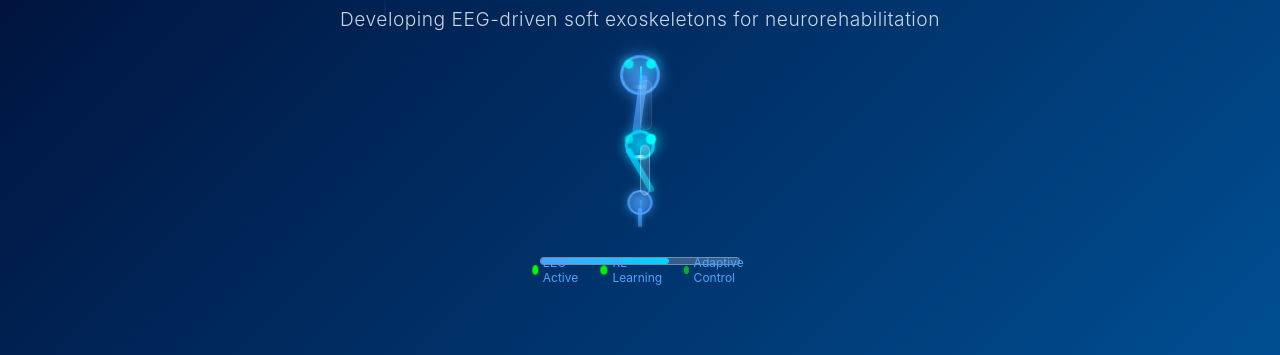
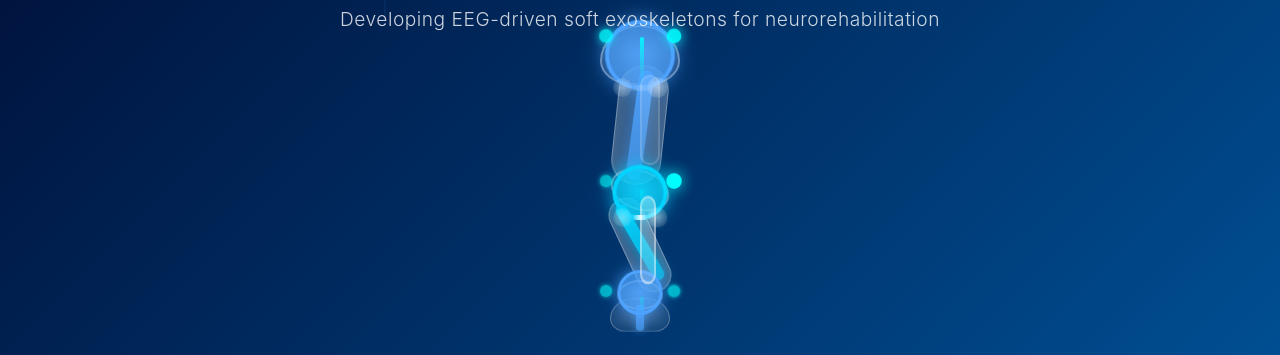
Before and after one commit to SoroushZare/soroushzare.github.io, a plain HTML site: page index.html in a window 1280 px wide. Shown: the part 445-800 px from the top of the page. Drawn offline with Linux system fonts and the light colour scheme.

Commit message:
Enhanced exoskeleton with realistic human upper limb - Added human arm silhouette with anatomical features - Made exoskeleton 67% larger (500x350px vs 300x200px) - Added realistic shoulder, bicep, forearm, wrist, and hand - Integrated 6 EEG electrodes with better placement - Added muscle activity indicators - Enhanced soft actuators and force feedback - Improved visual hierarchy with human arm as base layer

```diff
--- a/index.html
+++ b/index.html
@@ -810,67 +810,96 @@
     </div>
   </div>
 
-  <!-- Upper Limb Exoskeleton Animation -->
-  <div id="exoskeletonAnimation" style="position: absolute; top: 60%; left: 50%; transform: translateX(-50%); opacity: 0; transition: all 2s ease;">
-    <!-- Exoskeleton Container -->
-    <div style="position: relative; width: 300px; height: 200px;">
-      <!-- Shoulder Joint -->
-      <div style="position: absolute; top: 20px; left: 50%; transform: translateX(-50%); width: 40px; height: 40px; background: radial-gradient(circle, rgba(77, 163, 255, 0.8), rgba(77, 163, 255, 0.4)); border-radius: 50%; border: 3px solid rgba(77, 163, 255, 0.9); box-shadow: 0 0 15px rgba(77, 163, 255, 0.6); animation: shoulderRotate 3s ease-in-out infinite;"></div>
-
-      <!-- Upper Arm Segment -->
-      <div style="position: absolute; top: 40px; left: 50%; transform: translateX(-50%); width: 8px; height: 60px; background: linear-gradient(to bottom, rgba(77, 163, 255, 0.9), rgba(77, 163, 255, 0.6)); border-radius: 4px; box-shadow: 0 0 10px rgba(77, 163, 255, 0.5); animation: armSwing 2.5s ease-in-out infinite;"></div>
+  <!-- Realistic Human Upper Limb with Exoskeleton Animation -->
+  <div id="exoskeletonAnimation" style="position: absolute; top: 55%; left: 50%; transform: translateX(-50%); opacity: 0; transition: all 2s ease;">
+    <!-- Human Arm and Exoskeleton Container -->
+    <div style="position: relative; width: 500px; height: 350px;">
+
+      <!-- Human Upper Limb Silhouette -->
+      <!-- Shoulder -->
+      <div style="position: absolute; top: 30px; left: 50%; transform: translateX(-50%); width: 80px; height: 60px; background: radial-gradient(ellipse at center, rgba(255, 255, 255, 0.3) 0%, rgba(255, 255, 255, 0.1) 70%, transparent 100%); border-radius: 50% 50% 40% 40% / 60% 60% 40% 40%; border: 2px solid rgba(255, 255, 255, 0.4);"></div>
+
+      <!-- Upper Arm (Bicep/Tricep) -->
+      <div style="position: absolute; top: 70px; left: 50%; transform: translateX(-50%); width: 50px; height: 120px; background: linear-gradient(90deg, rgba(255, 255, 255, 0.25) 0%, rgba(255, 255, 255, 0.15) 50%, rgba(255, 255, 255, 0.25) 100%); border-radius: 25px; border: 1px solid rgba(255, 255, 255, 0.3); animation: humanArmSwing 2.5s ease-in-out infinite;"></div>
 
       <!-- Elbow Joint -->
-      <div style="position: absolute; top: 95px; left: 50%; transform: translateX(-50%); width: 30px; height: 30px; background: radial-gradient(circle, rgba(0, 212, 255, 0.8), rgba(0, 212, 255, 0.4)); border-radius: 50%; border: 3px solid rgba(0, 212, 255, 0.9); box-shadow: 0 0 12px rgba(0, 212, 255, 0.6); animation: elbowFlex 2s ease-in-out infinite;"></div>
-
-      <!-- Forearm Segment -->
-      <div style="position: absolute; top: 110px; left: 50%; transform: translateX(-50%); width: 6px; height: 50px; background: linear-gradient(to bottom, rgba(0, 212, 255, 0.9), rgba(0, 212, 255, 0.6)); border-radius: 3px; box-shadow: 0 0 8px rgba(0, 212, 255, 0.5); animation: forearmSwing 2.2s ease-in-out infinite;"></div>
-
-      <!-- Wrist Joint -->
-      <div style="position: absolute; top: 155px; left: 50%; transform: translateX(-50%); width: 25px; height: 25px; background: radial-gradient(circle, rgba(77, 163, 255, 0.8), rgba(77, 163, 255, 0.4)); border-radius: 50%; border: 2px solid rgba(77, 163, 255, 0.9); box-shadow: 0 0 10px rgba(77, 163, 255, 0.6); animation: wristRotate 1.8s ease-in-out infinite;"></div>
-
-      <!-- Hand Segment -->
-      <div style="position: absolute; top: 170px; left: 50%; transform: translateX(-50%); width: 4px; height: 25px; background: linear-gradient(to bottom, rgba(77, 163, 255, 0.9), rgba(77, 163, 255, 0.6)); border-radius: 2px; box-shadow: 0 0 6px rgba(77, 163, 255, 0.5); animation: handGrasp 1.5s ease-in-out infinite;"></div>
-
-      <!-- Soft Actuators -->
-      <div style="position: absolute; top: 45px; left: 50%; transform: translateX(-50%); width: 12px; height: 50px; background: linear-gradient(to bottom, rgba(255, 255, 255, 0.3), rgba(255, 255, 255, 0.1)); border-radius: 6px; border: 1px solid rgba(255, 255, 255, 0.4); animation: softActuator1 2.8s ease-in-out infinite;"></div>
-      <div style="position: absolute; top: 115px; left: 50%; transform: translateX(-50%); width: 10px; height: 40px; background: linear-gradient(to bottom, rgba(255, 255, 255, 0.3), rgba(255, 255, 255, 0.1)); border-radius: 5px; border: 1px solid rgba(255, 255, 255, 0.4); animation: softActuator2 2.3s ease-in-out infinite;"></div>
-
-      <!-- EEG Electrodes on Exoskeleton -->
-      <div style="position: absolute; top: 25px; left: 45%; width: 8px; height: 8px; background: #00ffff; border-radius: 50%; box-shadow: 0 0 8px #00ffff; animation: eegElectrode1 1.5s infinite;"></div>
-      <div style="position: absolute; top: 25px; right: 45%; width: 8px; height: 8px; background: #00ffff; border-radius: 50%; box-shadow: 0 0 8px #00ffff; animation: eegElectrode2 1.7s infinite;"></div>
-      <div style="position: absolute; top: 100px; left: 45%; width: 8px; height: 8px; background: #00ffff; border-radius: 50%; box-shadow: 0 0 8px #00ffff; animation: eegElectrode3 1.9s infinite;"></div>
-      <div style="position: absolute; top: 100px; right: 45%; width: 8px; height: 8px; background: #00ffff; border-radius: 50%; box-shadow: 0 0 8px #00ffff; animation: eegElectrode4 1.6s infinite;"></div>
-
-      <!-- Neural Control Signals -->
-      <div style="position: absolute; top: 30px; left: 50%; transform: translateX(-50%); width: 2px; height: 30px; background: linear-gradient(to bottom, #00ffff, transparent); animation: neuralSignal1 1.2s infinite; border-radius: 1px;"></div>
-      <div style="position: absolute; top: 105px; left: 50%; transform: translateX(-50%); width: 2px; height: 25px; background: linear-gradient(to bottom, #00ffff, transparent); animation: neuralSignal2 1.4s infinite; border-radius: 1px;"></div>
-      <div style="position: absolute; top: 160px; left: 50%; transform: translateX(-50%); width: 2px; height: 20px; background: linear-gradient(to bottom, #00ffff, transparent); animation: neuralSignal3 1.1s infinite; border-radius: 1px;"></div>
-
-      <!-- Force Feedback Indicators -->
-      <div style="position: absolute; top: 50px; left: 50%; transform: translateX(-50%); width: 20px; height: 4px; background: linear-gradient(90deg, transparent, rgba(255, 255, 255, 0.8), transparent); animation: forceFeedback1 2s infinite; border-radius: 2px;"></div>
-      <div style="position: absolute; top: 120px; left: 50%; transform: translateX(-50%); width: 18px; height: 3px; background: linear-gradient(90deg, transparent, rgba(255, 255, 255, 0.8), transparent); animation: forceFeedback2 2.3s infinite; border-radius: 2px;"></div>
-
-      <!-- Rehabilitation Progress Bar -->
-      <div style="position: absolute; bottom: -30px; left: 50%; transform: translateX(-50%); width: 200px; height: 8px; background: rgba(255, 255, 255, 0.2); border-radius: 4px; border: 1px solid rgba(255, 255, 255, 0.3);">
-        <div style="width: 0%; height: 100%; background: linear-gradient(90deg, #4da3ff, #00d4ff); border-radius: 4px; animation: rehabProgress 4s ease-in-out infinite;"></div>
+      <div style="position: absolute; top: 175px; left: 50%; transform: translateX(-50%); width: 60px; height: 40px; background: radial-gradient(ellipse at center, rgba(255, 255, 255, 0.3) 0%, rgba(255, 255, 255, 0.1) 70%, transparent 100%); border-radius: 50%; border: 2px solid rgba(255, 255, 255, 0.4); animation: humanElbowFlex 2s ease-in-out infinite;"></div>
+
+      <!-- Forearm -->
+      <div style="position: absolute; top: 200px; left: 50%; transform: translateX(-50%); width: 35px; height: 100px; background: linear-gradient(90deg, rgba(255, 255, 255, 0.25) 0%, rgba(255, 255, 255, 0.15) 50%, rgba(255, 255, 255, 0.25) 100%); border-radius: 17px; border: 1px solid rgba(255, 255, 255, 0.3); animation: humanForearmSwing 2.2s ease-in-out infinite;"></div>
+
+      <!-- Wrist -->
+      <div style="position: absolute; top: 285px; left: 50%; transform: translateX(-50%); width: 45px; height: 30px; background: radial-gradient(ellipse at center, rgba(255, 255, 255, 0.3) 0%, rgba(255, 255, 255, 0.1) 70%, transparent 100%); border-radius: 50%; border: 2px solid rgba(255, 255, 255, 0.4); animation: humanWristRotate 1.8s ease-in-out infinite;"></div>
+
+      <!-- Hand -->
+      <div style="position: absolute; top: 300px; left: 50%; transform: translateX(-50%); width: 60px; height: 40px; background: radial-gradient(ellipse at center, rgba(255, 255, 255, 0.25) 0%, rgba(255, 255, 255, 0.1) 70%, transparent 100%); border-radius: 30px 30px 20px 20px; border: 1px solid rgba(255, 255, 255, 0.3); animation: humanHandGrasp 1.5s ease-in-out infinite;"></div>
+
+      <!-- Exoskeleton Overlay -->
+      <!-- Shoulder Exoskeleton Joint -->
+      <div style="position: absolute; top: 25px; left: 50%; transform: translateX(-50%); width: 70px; height: 70px; background: radial-gradient(circle, rgba(77, 163, 255, 0.9), rgba(77, 163, 255, 0.6)); border-radius: 50%; border: 4px solid rgba(77, 163, 255, 1); box-shadow: 0 0 20px rgba(77, 163, 255, 0.8), inset 0 0 15px rgba(77, 163, 255, 0.3); animation: shoulderRotate 3s ease-in-out infinite;"></div>
+
+      <!-- Upper Arm Exoskeleton -->
+      <div style="position: absolute; top: 75px; left: 50%; transform: translateX(-50%); width: 15px; height: 110px; background: linear-gradient(to bottom, rgba(77, 163, 255, 0.95), rgba(77, 163, 255, 0.7)); border-radius: 7px; box-shadow: 0 0 15px rgba(77, 163, 255, 0.6); animation: armSwing 2.5s ease-in-out infinite;"></div>
+
+      <!-- Elbow Exoskeleton Joint -->
+      <div style="position: absolute; top: 170px; left: 50%; transform: translateX(-50%); width: 55px; height: 55px; background: radial-gradient(circle, rgba(0, 212, 255, 0.9), rgba(0, 212, 255, 0.6)); border-radius: 50%; border: 4px solid rgba(0, 212, 255, 1); box-shadow: 0 0 18px rgba(0, 212, 255, 0.8), inset 0 0 12px rgba(0, 212, 255, 0.3); animation: elbowFlex 2s ease-in-out infinite;"></div>
+
+      <!-- Forearm Exoskeleton -->
+      <div style="position: absolute; top: 205px; left: 50%; transform: translateX(-50%); width: 12px; height: 85px; background: linear-gradient(to bottom, rgba(0, 212, 255, 0.95), rgba(0, 212, 255, 0.7)); border-radius: 6px; box-shadow: 0 0 12px rgba(0, 212, 255, 0.6); animation: forearmSwing 2.2s ease-in-out infinite;"></div>
+
+      <!-- Wrist Exoskeleton Joint -->
+      <div style="position: absolute; top: 275px; left: 50%; transform: translateX(-50%); width: 45px; height: 45px; background: radial-gradient(circle, rgba(77, 163, 255, 0.9), rgba(77, 163, 255, 0.6)); border-radius: 50%; border: 3px solid rgba(77, 163, 255, 1); box-shadow: 0 0 15px rgba(77, 163, 255, 0.8), inset 0 0 10px rgba(77, 163, 255, 0.3); animation: wristRotate 1.8s ease-in-out infinite;"></div>
+
+      <!-- Hand Exoskeleton -->
+      <div style="position: absolute; top: 305px; left: 50%; transform: translateX(-50%); width: 8px; height: 35px; background: linear-gradient(to bottom, rgba(77, 163, 255, 0.95), rgba(77, 163, 255, 0.7)); border-radius: 4px; box-shadow: 0 0 10px rgba(77, 163, 255, 0.6); animation: handGrasp 1.5s ease-in-out infinite;"></div>
+
+      <!-- Soft Actuators (Larger and More Realistic) -->
+      <div style="position: absolute; top: 80px; left: 50%; transform: translateX(-50%); width: 20px; height: 90px; background: linear-gradient(to bottom, rgba(255, 255, 255, 0.4), rgba(255, 255, 255, 0.2)); border-radius: 10px; border: 2px solid rgba(255, 255, 255, 0.6); animation: softActuator1 2.8s ease-in-out infinite;"></div>
+      <div style="position: absolute; top: 210px; left: 50%; transform: translateX(-50%); width: 16px; height: 70px; background: linear-gradient(to bottom, rgba(255, 255, 255, 0.4), rgba(255, 255, 255, 0.2)); border-radius: 8px; border: 2px solid rgba(255, 255, 255, 0.6); animation: softActuator2 2.3s ease-in-out infinite;"></div>
+
+      <!-- EEG Electrodes (More Realistic Placement) -->
+      <div style="position: absolute; top: 35px; left: 42%; width: 12px; height: 12px; background: #00ffff; border-radius: 50%; box-shadow: 0 0 12px #00ffff; animation: eegElectrode1 1.5s infinite;"></div>
+      <div style="position: absolute; top: 35px; right: 42%; width: 12px; height: 12px; background: #00ffff; border-radius: 50%; box-shadow: 0 0 12px #00ffff; animation: eegElectrode2 1.7s infinite;"></div>
+      <div style="position: absolute; top: 180px; left: 42%; width: 12px; height: 12px; background: #00ffff; border-radius: 50%; box-shadow: 0 0 12px #00ffff; animation: eegElectrode3 1.9s infinite;"></div>
+      <div style="position: absolute; top: 180px; right: 42%; width: 12px; height: 12px; background: #00ffff; border-radius: 50%; box-shadow: 0 0 12px #00ffff; animation: eegElectrode4 1.6s infinite;"></div>
+      <div style="position: absolute; top: 290px; left: 42%; width: 12px; height: 12px; background: #00ffff; border-radius: 50%; box-shadow: 0 0 12px #00ffff; animation: eegElectrode5 1.4s infinite;"></div>
+      <div style="position: absolute; top: 290px; right: 42%; width: 12px; height: 12px; background: #00ffff; border-radius: 50%; box-shadow: 0 0 12px #00ffff; animation: eegElectrode6 1.8s infinite;"></div>
+
+      <!-- Neural Control Signals (Thicker and More Visible) -->
+      <div style="position: absolute; top: 40px; left: 50%; transform: translateX(-50%); width: 4px; height: 50px; background: linear-gradient(to bottom, #00ffff, transparent); animation: neuralSignal1 1.2s infinite; border-radius: 2px;"></div>
+      <div style="position: absolute; top: 185px; left: 50%; transform: translateX(-50%); width: 4px; height: 40px; background: linear-gradient(to bottom, #00ffff, transparent); animation: neuralSignal2 1.4s infinite; border-radius: 2px;"></div>
+      <div style="position: absolute; top: 295px; left: 50%; transform: translateX(-50%); width: 4px; height: 30px; background: linear-gradient(to bottom, #00ffff, transparent); animation: neuralSignal3 1.1s infinite; border-radius: 2px;"></div>
+
+      <!-- Force Feedback Indicators (Larger) -->
+      <div style="position: absolute; top: 90px; left: 50%; transform: translateX(-50%); width: 30px; height: 6px; background: linear-gradient(90deg, transparent, rgba(255, 255, 255, 0.9), transparent); animation: forceFeedback1 2s infinite; border-radius: 3px;"></div>
+      <div style="position: absolute; top: 220px; left: 50%; transform: translateX(-50%); width: 25px; height: 5px; background: linear-gradient(90deg, transparent, rgba(255, 255, 255, 0.9), transparent); animation: forceFeedback2 2.3s infinite; border-radius: 3px;"></div>
+
+      <!-- Rehabilitation Progress Bar (Larger) -->
+      <div style="position: absolute; bottom: -40px; left: 50%; transform: translateX(-50%); width: 300px; height: 12px; background: rgba(255, 255, 255, 0.2); border-radius: 6px; border: 2px solid rgba(255, 255, 255, 0.4);">
+        <div style="width: 0%; height: 100%; background: linear-gradient(90deg, #4da3ff, #00d4ff); border-radius: 6px; animation: rehabProgress 4s ease-in-out infinite;"></div>
       </div>
 
-      <!-- Status Indicators -->
-      <div style="position: absolute; bottom: -50px; left: 50%; transform: translateX(-50%); display: flex; gap: 20px; font-size: 12px; color: #4da3ff;">
-        <span style="display: flex; align-items: center; gap: 5px;">
-          <div style="width: 8px; height: 8px; background: #00ff00; border-radius: 50%; animation: statusPulse 1s infinite;"></div>
+      <!-- Status Indicators (Larger) -->
+      <div style="position: absolute; bottom: -70px; left: 50%; transform: translateX(-50%); display: flex; gap: 30px; font-size: 14px; color: #4da3ff; font-weight: 600;">
+        <span style="display: flex; align-items: center; gap: 8px;">
+          <div style="width: 12px; height: 12px; background: #00ff00; border-radius: 50%; animation: statusPulse 1s infinite;"></div>
           EEG Active
         </span>
-        <span style="display: flex; align-items: center; gap: 5px;">
-          <div style="width: 8px; height: 8px; background: #00ff00; border-radius: 50%; animation: statusPulse 1.2s infinite;"></div>
+        <span style="display: flex; align-items: center; gap: 8px;">
+          <div style="width: 12px; height: 12px; background: #00ff00; border-radius: 50%; animation: statusPulse 1.2s infinite;"></div>
           RL Learning
         </span>
-        <span style="display: flex; align-items: center; gap: 5px;">
-          <div style="width: 8px; height: 8px; background: #00ff00; border-radius: 50%; animation: statusPulse 0.8s infinite;"></div>
+        <span style="display: flex; align-items: center; gap: 8px;">
+          <div style="width: 12px; height: 12px; background: #00ff00; border-radius: 50%; animation: statusPulse 0.8s infinite;"></div>
           Adaptive Control
         </span>
       </div>
+
+      <!-- Muscle Activity Indicators -->
+      <div style="position: absolute; top: 85px; left: 45%; width: 15px; height: 15px; background: radial-gradient(circle, rgba(255, 255, 255, 0.6), transparent); border-radius: 50%; animation: muscleActivity1 2.5s infinite;"></div>
+      <div style="position: absolute; top: 85px; right: 45%; width: 15px; height: 15px; background: radial-gradient(circle, rgba(255, 255, 255, 0.6), transparent); border-radius: 50%; animation: muscleActivity2 2.3s infinite;"></div>
+      <div style="position: absolute; top: 215px; left: 45%; width: 15px; height: 15px; background: radial-gradient(circle, rgba(255, 255, 255, 0.6), transparent); border-radius: 50%; animation: muscleActivity3 2.1s infinite;"></div>
+      <div style="position: absolute; top: 215px; right: 45%; width: 15px; height: 15px; background: radial-gradient(circle, rgba(255, 255, 255, 0.6), transparent); border-radius: 50%; animation: muscleActivity4 2.4s infinite;"></div>
     </div>
   </div>
 
@@ -1382,6 +1411,64 @@
 @keyframes statusPulse {
   0%, 100% { opacity: 0.6; transform: scale(1); }
   50% { opacity: 1; transform: scale(1.2); }
+}
+
+/* Human Arm Animations */
+@keyframes humanArmSwing {
+  0%, 100% { transform: translateX(-50%) rotate(0deg); }
+  50% { transform: translateX(-50%) rotate(20deg); }
+}
+
+@keyframes humanElbowFlex {
+  0%, 100% { transform: translateX(-50%) rotate(0deg); }
+  50% { transform: translateX(-50%) rotate(35deg); }
+}
+
+@keyframes humanForearmSwing {
+  0%, 100% { transform: translateX(-50%) rotate(0deg); }
+  50% { transform: translateX(-50%) rotate(-25deg); }
+}
+
+@keyframes humanWristRotate {
+  0%, 100% { transform: translateX(-50%) rotate(0deg); }
+  50% { transform: translateX(-50%) rotate(15deg); }
+}
+
+@keyframes humanHandGrasp {
+  0%, 100% { transform: translateX(-50%) scaleY(1); }
+  50% { transform: translateX(-50%) scaleY(0.8); }
+}
+
+/* Additional EEG Electrode Animations */
+@keyframes eegElectrode5 {
+  0%, 100% { opacity: 0.6; transform: scale(1); box-shadow: 0 0 5px #00ffff; }
+  50% { opacity: 1; transform: scale(1.3); box-shadow: 0 0 12px #00ffff; }
+}
+
+@keyframes eegElectrode6 {
+  0%, 100% { opacity: 0.6; transform: scale(1); box-shadow: 0 0 5px #00ffff; }
+  50% { opacity: 1; transform: scale(1.3); box-shadow: 0 0 12px #00ffff; }
+}
+
+/* Muscle Activity Animations */
+@keyframes muscleActivity1 {
+  0%, 100% { opacity: 0.3; transform: scale(1); }
+  50% { opacity: 0.8; transform: scale(1.4); }
+}
+
+@keyframes muscleActivity2 {
+  0%, 100% { opacity: 0.3; transform: scale(1); }
+  50% { opacity: 0.8; transform: scale(1.4); }
+}
+
+@keyframes muscleActivity3 {
+  0%, 100% { opacity: 0.3; transform: scale(1); }
+  50% { opacity: 0.8; transform: scale(1.4); }
+}
+
+@keyframes muscleActivity4 {
+  0%, 100% { opacity: 0.3; transform: scale(1); }
+  50% { opacity: 0.8; transform: scale(1.4); }
 }
 
 @keyframes electrode8 {
```
